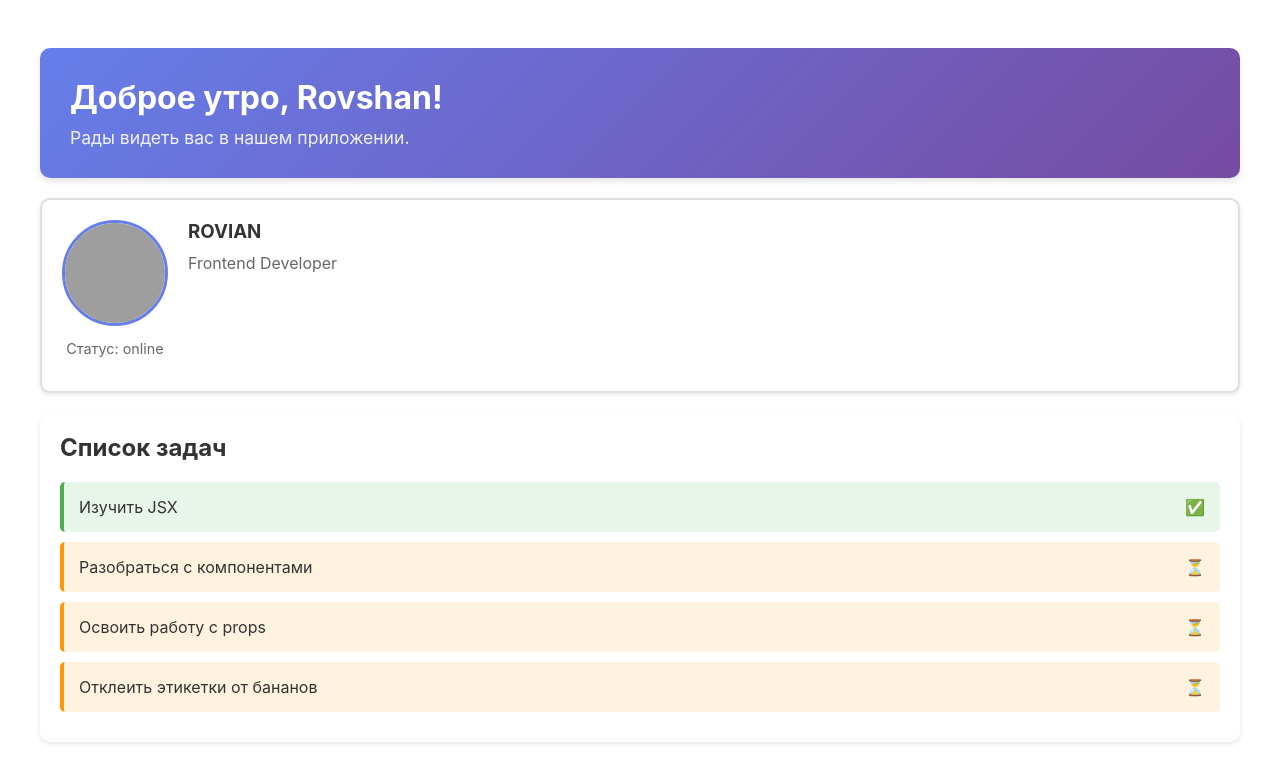
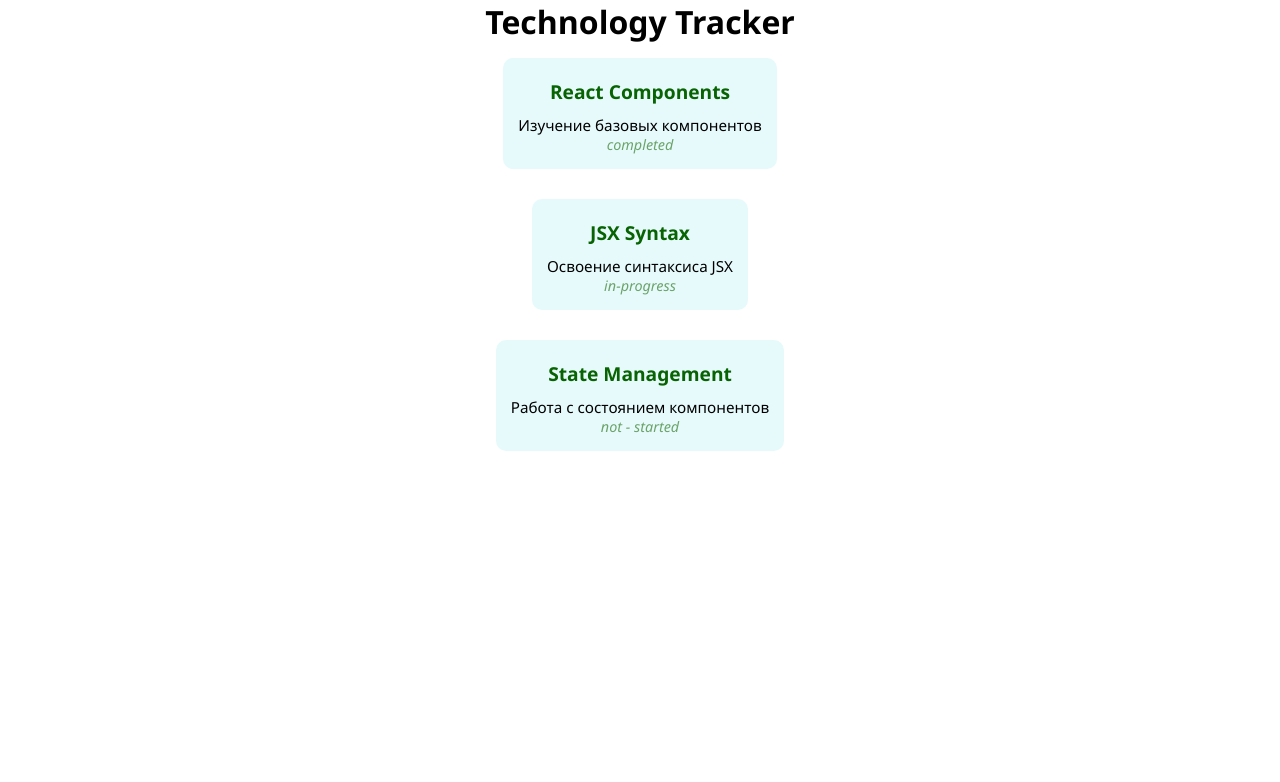
Before and after one commit to RovshanRH/react-project_tech_tracker, a React (Vite) app: page / in a window 1280 px wide. Shown: the top 782 px of the page. Built offline with nearby package versions, Linux system fonts and the light colour scheme; grey boxes are pictures that could not be loaded.

Commit message:
feat: miniumu

```diff
--- a/index.html
+++ b/index.html
@@ -3,11 +3,12 @@
   <head>
     <meta charset="UTF-8" />
     <link rel="icon" type="image/svg+xml" href="/vite.svg" />
+    <link rel="stylesheet" href="./src/index.css">
     <meta name="viewport" content="width=device-width, initial-scale=1.0" />
     <title>react-project-tech-tracker</title>
   </head>
   <body>
     <div id="root"></div>
-    <script type="module" src="/src/main.tsx"></script>
+    <script type="module" src="./src/index.tsx"></script>
   </body>
 </html>
--- a/src/App.css
+++ /dev/null
@@ -1,128 +0,0 @@
-/* src/App.css */
-/* базовые стили для приложения */
-.App {
-max-width: 1200px;
-margin: 0 auto;
-padding: 20px;
-font-family: -apple-system, BlinkMacSystemFont, 'Segoe UI', 'Roboto', 'Oxygen',
-'Ubuntu', 'Cantarell', 'Fira Sans', 'Droid Sans', 'Helvetica Neue',
-sans-serif;
-}
-/* стили для заголовка приложения (если используется) */
-.App-header {
-background-color: #282c34;
-padding: 20px;
-color: white;
-text-align: center;
-border-radius: 10px;
-margin-bottom: 20px;
-}
-.App-logo {
-height: 40px;
-pointer-events: none;
-}
-.App-link {
-color: #61dafb;
-text-decoration: none;
-}
-.App-link:hover {
-text-decoration: underline;
-}
-/* стили для компонента Greeting */
-.greeting {
-background: linear-gradient(135deg, #667eea 0%, #764ba2 100%);
-color: white;
-padding: 30px;
-border-radius: 10px;
-margin: 20px 0;
-box-shadow: 0 4px 6px rgba(0, 0, 0, 0.1);
-}
-.greeting h1 {
-margin: 0 0 10px 0;
-font-size: 2em;
-}
-.greeting p {
-margin: 0;
-font-size: 1.1em;
-opacity: 0.9;
-}
-/* стили для компонента UserCard */
-.user-card {
-display: flex;
-gap: 20px;
-background: white;
-border: 2px solid #e0e0e0;
-border-radius: 10px;
-padding: 20px;
-margin: 20px 0;
-box-shadow: 0 2px 4px rgba(0, 0, 0, 0.1);
-transition: transform 0.2s, box-shadow 0.2s;
-}
-.user-card:hover {
-transform: translateY(-2px);
-box-shadow: 0 4px 8px rgba(0, 0, 0, 0.15);
-}
-.avatar-section {
-text-align: center;
-}
-.avatar-section img {
-width: 100px;
-height: 100px;
-border-radius: 50%;
-object-fit: cover;
-border: 3px solid #667eea;
-}
-.avatar-section p {
-margin-top: 10px;
-font-size: 0.9em;
-color: #666;
-}
-.user-info h3 {
-margin: 0 0 10px 0;
-color: #333;
-}
-.user-info p {
-margin: 0;
-color: #666;
-}
-/* стили для компонента TaskList */
-.task-list {
-background: white;
-border-radius: 10px;
-padding: 20px;
-margin: 20px 0;
-box-shadow: 0 2px 4px rgba(0, 0, 0, 0.1);
-}
-.task-list h2 {
-margin: 0 0 20px 0;
-color: #333;
-}
-.task-list ul {
-list-style: none;
-padding: 0;
-margin: 0;
-}
-.task-list li {
-  display: flex;
-justify-content: space-between;
-align-items: center;
-padding: 15px;
-margin: 10px 0;
-border-radius: 5px;
-transition: background-color 0.2s;
-}
-.task-list li.completed {
-background-color: #e8f5e9;
-border-left: 4px solid #4caf50;
-}
-.task-list li.pending {
-background-color: #fff3e0;
-border-left: 4px solid #ff9800;
-}
-.task-list li:hover {
-opacity: 0.8;
-}
-.task-list span {
-flex: 1;
-color: #333;
-}
--- a/src/App.tsx
+++ b/src/App.tsx
@@ -1,19 +1,30 @@
-import './App.css';
-import Greeting from './Greeting';
-import UserCard from './UserCard';
-import TaskList from './TaskList';
+// import './App.css';
+import TechnologyCard from "./components/TechnologyCard.tsx";
 
 function App() {
+  const technologies = [
+    {
+      id: 1, title: 'React Components', description: 'Изучение базовых компонентов',
+      status: 'completed'
+    },
+    {
+      id: 2, title: 'JSX Syntax', description: 'Освоение синтаксиса JSX', status:
+        'in-progress'
+    },
+    {
+      id: 3, title: 'State Management', description: 'Работа с состоянием компонентов', status: 'not - started' }
+    ];
   return (
     <div className="App">
-      <Greeting />
-      <UserCard
-        name='ROVIAN'
-        role='Frontend Developer'
-        avatarUrl='https://avatars.githubusercontent.com/u/9919?s=280&v=4'
-        isOnline={true}
-      />
-      <TaskList />
+      <h1>Technology Tracker</h1>
+      {technologies.map((tech) => (
+        <TechnologyCard
+          key={tech.id}
+          title={tech.title}
+          description={tech.description}
+          status={tech.status}
+        />
+      ))}
     </div>
   );
 }
--- a/src/Greeting.tsx
+++ /dev/null
@@ -1,20 +0,0 @@
-function Greeting() {
-  const userName = "Rovshan";
-
-  const currentHour = new Date().getHours();
-  const timeOfDay =
-    currentHour < 12
-      ? "Доброе утро"
-      : currentHour < 18
-      ? "Добрый день"
-      : "Добрый вечер";
-  return (
-    <div className="greeting">
-      <h1>
-        {timeOfDay}, {userName}!
-      </h1>
-      <p>Рады видеть вас в нашем приложении.</p>
-    </div>
-  );
-}
-export default Greeting;
--- a/src/TaskList.tsx
+++ /dev/null
@@ -1,27 +0,0 @@
-function TaskList() {
-  const tasks = [
-    { id: 1, title: "Изучить JSX", completed: true },
-    { id: 2, title: "Разобраться с компонентами", completed: false },
-    { id: 3, title: "Освоить работу с props", completed: false },
-    { id: 4, title: "Отклеить этикетки от бананов", completed: false },
-  ];
-  return (
-    <div className="task-list">
-      <h2>Список задач</h2>
-      <ul>
-        {tasks.map((task) => (
-          // добавляем key и условный className
-          <li
-            key={task.id}
-            className={task.completed ? "completed" : "pending"}
-          >
-            <span>{task.title}</span>
-            {/* условно отображаем иконку в зависимости от статуса */}
-            {task.completed ? "✅" : "⏳"}
-          </li>
-        ))}
-      </ul>
-    </div>
-  );
-}
-export default TaskList;
--- a/src/UserCard.tsx
+++ /dev/null
@@ -1,20 +0,0 @@
-function UserCard(props: { name: string; role: string, avatarUrl: string, isOnline: boolean }) {
-    return (
-        <div className="user-card">
-            {/* Секция с аватаром */}
-            <div className="avatar-section">
-                {/* Отображаем изображение аватара */}
-                <img src={props.avatarUrl} alt={`Аватар ${props.name}`} />
-                {/* Условный рендеринг: если isOnline === true, показываем 'online', иначе
-    'offline' */}
-                <p>Статус: {props.isOnline ? 'online' : 'offline'}</p>
-            </div>
-            {/* Секция с информацией о пользователе */}
-            <div className="user-info">
-                <h3>{props.name}</h3>
-                <p>{props.role}</p>
-            </div>
-        </div>
-    );
-}
-export default UserCard;
--- /dev/null
+++ b/src/components/TechnologyCard.css
@@ -0,0 +1,60 @@
+:root {
+    --white: #FFFFFF;
+    --black: #000000;
+    --background-color-light: #F5F5F5;
+    --background-color-azure: rgb(230, 250, 252);
+    --background-color-black: #0B555B;
+    --light-green: rgb(156, 252, 151);
+    --dark-green: #086303;
+    --sage-green: rgb(107, 163, 104);
+    --dark-sage-green: #304C2F;
+    --olive-leaf: rgb(81, 91, 58);
+    --light-olive-leaf: #F6F7F3;
+    --charcoal-brown: rgb(53, 61, 47);
+    --light-charcoal-brown: #D4E6B5;
+}
+
+* {
+    box-sizing: border-box;
+    margin: 0;
+    padding: 0;
+    font-family: 'Segoe UI', Tahoma, Geneva, Verdana, sans-serif;
+}
+
+.technology-card {
+    background-color: var(--background-color-azure);
+    border-radius: 10px;
+    padding: 15px;
+    margin: 15px 0;
+    transition: transform 0.2s, box-shadow 0.2s;
+    /* max-width: 200px; */
+    height: auto;
+}
+.technology-card:hover {
+    transform: scale(1.1);
+    box-shadow: 0 4px 8px rgba(0, 0, 0, 0.15);
+}
+.KeyId {
+    font-size: 0.8em;
+    color: var(--charcoal-brown);
+    margin-bottom: 5px;
+}
+
+.technology-name {
+    color: var(--dark-green);
+    font-size: 1.2em;
+    font-weight: bold;
+}
+
+.description {
+    color: var(--black);
+    margin-top: 10px;
+    font-size: 0.95em;
+}
+
+.status {
+    color: var(--sage-green);
+    font-size: 0.9em;
+    font-style: italic;
+    font-weight: lighter;
+}
--- /dev/null
+++ b/src/components/TechnologyCard.tsx
@@ -0,0 +1,14 @@
+import './TechnologyCard.css'
+
+function TechnologyCard(props: {key: number; title: string; description: string, status: string}) {
+    return (
+        <div className="technology-card">
+            <div className="KeyId">{props.key}</div>
+            <div className='technology-name'>{props.title}</div>
+            <div className="description">{props.description}</div>
+            <div className="status">{props.status}</div>
+        </div>
+    )
+}
+
+export default TechnologyCard;
--- /dev/null
+++ b/src/index.css
@@ -0,0 +1,19 @@
+body {
+    margin: 0;
+    padding: 0;
+    box-sizing: border-box;
+    font-family: -apple-system, BlinkMacSystemFont, 'Segoe UI', Roboto, Oxygen,
+        Ubuntu, Cantarell, 'Open Sans', 'Helvetica Neue', sans-serif;
+    -webkit-font-smoothing: antialiased;
+    -moz-osx-font-smoothing: grayscale;
+    height: 100%;
+}
+
+.App {
+    text-align: center;
+    display: flex;
+    flex-direction: column;
+    align-items: center;
+    justify-content: center;
+    /* max-width: 1200px; */
+}
--- /dev/null
+++ b/src/index.tsx
@@ -0,0 +1,14 @@
+import React from 'react';
+import ReactDOM from 'react-dom/client';
+import App from './App';
+import './index.css';
+
+// Вариант 1: Добавьте "!" чтобы сказать TypeScript, что элемент существует
+const rootElement = document.getElementById('root')!; // ← обратите внимание на "!"
+
+const root = ReactDOM.createRoot(rootElement);
+root.render(
+  <React.StrictMode>
+    <App />
+  </React.StrictMode>
+);
--- a/src/main.tsx
+++ /dev/null
@@ -1,9 +0,0 @@
-import { StrictMode } from 'react'
-import { createRoot } from 'react-dom/client'
-import App from './App.tsx'
-
-createRoot(document.getElementById('root')!).render(
-  <StrictMode>
-    <App />
-  </StrictMode>,
-)
```
